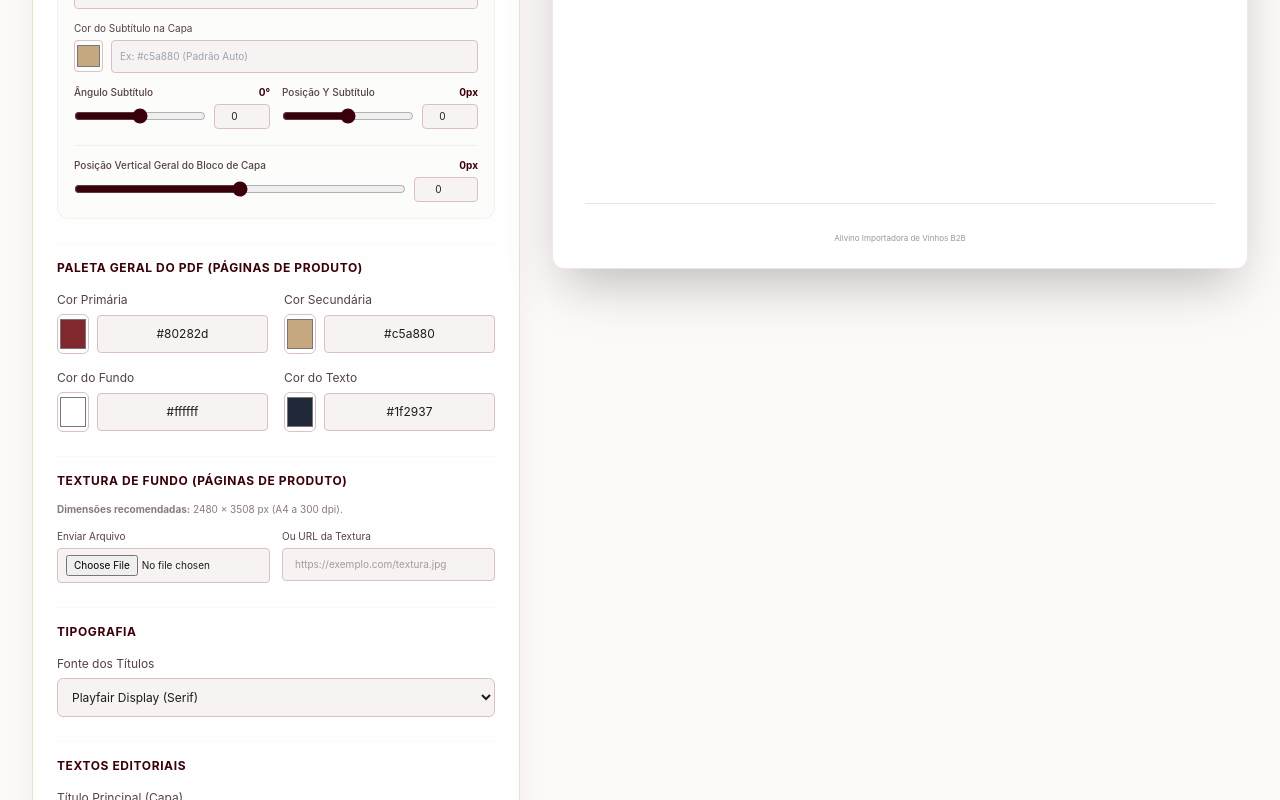
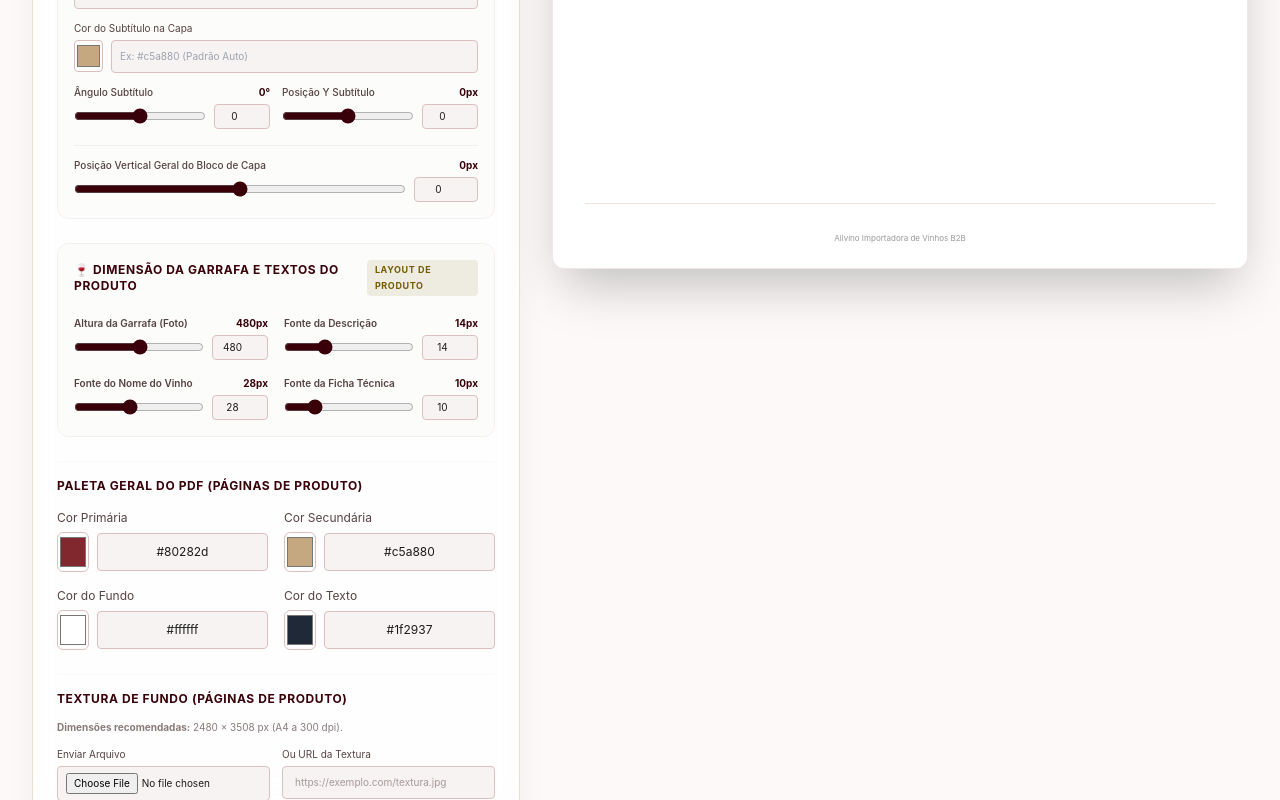
Before and after one commit to Sarti-Augusto/Allvino_Catalogo_B2B, a Next.js app: page /admin/templates in a window 1280 px wide. Shown: the part 946-1746 px from the top of the page. Built offline with nearby package versions, Linux system fonts and the light colour scheme; no server answers; the database is empty.

Commit message:
feat: increase default bottle size and product description font sizes with full template editor controls

```diff
--- a/src/app/admin/templates/page.tsx
+++ b/src/app/admin/templates/page.tsx
@@ -26,6 +26,11 @@ interface TemplateStyles {
   coverSubtitleAngle?: number;
   coverSubtitleYOffset?: number;
   coverVerticalOffset?: number;
+  // Product page fine-tuning:
+  productImgHeight?: number;
+  productDescFontSize?: number;
+  productNameFontSize?: number;
+  productSpecsFontSize?: number;
 }
 
 interface Template {
@@ -88,6 +93,12 @@ export default function TemplatesPage() {
   const [coverSubtitleYOffset, setCoverSubtitleYOffset] = useState(0);
 
   const [coverVerticalOffset, setCoverVerticalOffset] = useState(0);
+
+  // Product Page Fine-Tuning State (Bottle & Descriptions)
+  const [productImgHeight, setProductImgHeight] = useState(480);
+  const [productDescFontSize, setProductDescFontSize] = useState(14);
+  const [productNameFontSize, setProductNameFontSize] = useState(28);
+  const [productSpecsFontSize, setProductSpecsFontSize] = useState(10);
 
   // Preview tab
   const [previewTab, setPreviewTab] = useState<"cover" | "product">("cover");
@@ -155,6 +166,11 @@ export default function TemplatesPage() {
       setCoverSubtitleYOffset(typeof s.coverSubtitleYOffset === "number" ? s.coverSubtitleYOffset : 0);
 
       setCoverVerticalOffset(typeof s.coverVerticalOffset === "number" ? s.coverVerticalOffset : 0);
+
+      setProductImgHeight(typeof s.productImgHeight === "number" ? s.productImgHeight : 480);
+      setProductDescFontSize(typeof s.productDescFontSize === "number" ? s.productDescFontSize : 14);
+      setProductNameFontSize(typeof s.productNameFontSize === "number" ? s.productNameFontSize : 28);
+      setProductSpecsFontSize(typeof s.productSpecsFontSize === "number" ? s.productSpecsFontSize : 10);
     } catch {
       console.error("Erro ao interpretar estilos do template.");
     }
@@ -189,6 +205,10 @@ export default function TemplatesPage() {
         coverSubtitleAngle,
         coverSubtitleYOffset,
         coverVerticalOffset,
+        productImgHeight,
+        productDescFontSize,
+        productNameFontSize,
+        productSpecsFontSize,
       }),
     };
 
@@ -232,7 +252,6 @@ export default function TemplatesPage() {
       ? "Georgia, serif"
       : "Georgia, serif";
 
-  // Resolved colors for cover preview
   const resolvedCoverTitleColor = coverTitleColor || (hasCoverBg ? "#ffffff" : primaryColor);
   const resolvedCoverSubColor = coverSubtitleColor || (hasCoverBg ? "rgba(255,255,255,0.78)" : secondaryColor);
 
@@ -308,7 +327,7 @@ export default function TemplatesPage() {
             Editor de Templates PDF
           </h1>
           <p className="text-allvino-on-surface-variant text-sm mt-1">
-            Personalize o layout da capa (logo, títulos, rotações, alturas e cores) e das páginas internas do catálogo.
+            Personalize a capa (logo, posições, ângulos) e as páginas internas (tamanho da garrafa e textos da descrição).
           </p>
         </div>
 
@@ -371,7 +390,7 @@ export default function TemplatesPage() {
                   </label>
                 </div>
 
-                {/* ── COVER IMAGE & TEXT ADJUSTMENTS ── */}
+                {/* ── COVER IMAGE ── */}
                 <div className="space-y-4 pt-2 border-t border-allvino-outline-variant/10">
                   <h4 className="text-xs font-bold uppercase tracking-wider text-allvino-primary">
                     Imagem de Capa do Catálogo
@@ -430,7 +449,7 @@ export default function TemplatesPage() {
                         onClick={() => setCoverImageUrl("")}
                         className="text-[10px] text-red-500 hover:text-red-700 font-bold flex-shrink-0"
                       >
-                        ✕ Removar
+                        ✕ Remover
                       </button>
                     </div>
                   )}
@@ -733,6 +752,122 @@ export default function TemplatesPage() {
                         onChange={(e) => setCoverVerticalOffset(Number(e.target.value))}
                         className="w-16 text-[10px] p-1 rounded bg-allvino-surface-container-low border border-allvino-outline-variant text-center"
                       />
+                    </div>
+                  </div>
+                </div>
+
+                {/* ── PRODUCT PAGE FINE-TUNING PANEL ── */}
+                <div className="space-y-4 pt-4 border-t border-allvino-outline-variant/20 bg-allvino-surface-container-low/30 p-4 rounded-xl border">
+                  <h4 className="text-xs font-bold uppercase tracking-wider text-allvino-primary flex items-center justify-between">
+                    <span>🍷 Dimensão da Garrafa e Textos do Produto</span>
+                    <span className="text-[9px] text-allvino-secondary bg-allvino-secondary/10 px-2 py-0.5 rounded font-bold">
+                      Layout de Produto
+                    </span>
+                  </h4>
+
+                  <div className="grid grid-cols-1 sm:grid-cols-2 gap-4 pt-1">
+                    {/* Bottle Image Height */}
+                    <div>
+                      <div className="flex items-center justify-between mb-1">
+                        <label className="text-[10px] text-allvino-on-surface-variant font-semibold">
+                          Altura da Garrafa (Foto)
+                        </label>
+                        <span className="text-[10px] font-bold text-allvino-primary">{productImgHeight}px</span>
+                      </div>
+                      <div className="flex items-center gap-2">
+                        <input
+                          type="range"
+                          min="250"
+                          max="700"
+                          value={productImgHeight}
+                          onChange={(e) => setProductImgHeight(Number(e.target.value))}
+                          className="w-full accent-allvino-primary"
+                        />
+                        <input
+                          type="number"
+                          value={productImgHeight}
+                          onChange={(e) => setProductImgHeight(Number(e.target.value))}
+                          className="w-14 text-[10px] p-1 rounded bg-allvino-surface-container-low border border-allvino-outline-variant text-center"
+                        />
+                      </div>
+                    </div>
+
+                    {/* Product Description Font Size */}
+                    <div>
+                      <div className="flex items-center justify-between mb-1">
+                        <label className="text-[10px] text-allvino-on-surface-variant font-semibold">
+                          Fonte da Descrição
+                        </label>
+                        <span className="text-[10px] font-bold text-allvino-primary">{productDescFontSize}px</span>
+                      </div>
+                      <div className="flex items-center gap-2">
+                        <input
+                          type="range"
+                          min="10"
+                          max="24"
+                          value={productDescFontSize}
+                          onChange={(e) => setProductDescFontSize(Number(e.target.value))}
+                          className="w-full accent-allvino-primary"
+                        />
+                        <input
+                          type="number"
+                          value={productDescFontSize}
+                          onChange={(e) => setProductDescFontSize(Number(e.target.value))}
+                          className="w-14 text-[10px] p-1 rounded bg-allvino-surface-container-low border border-allvino-outline-variant text-center"
+                        />
+                      </div>
+                    </div>
+
+                    {/* Product Name Font Size */}
+                    <div>
+                      <div className="flex items-center justify-between mb-1">
+                        <label className="text-[10px] text-allvino-on-surface-variant font-semibold">
+                          Fonte do Nome do Vinho
+                        </label>
+                        <span className="text-[10px] font-bold text-allvino-primary">{productNameFontSize}px</span>
+                      </div>
+                      <div className="flex items-center gap-2">
+                        <input
+                          type="range"
+                          min="18"
+                          max="42"
+                          value={productNameFontSize}
+                          onChange={(e) => setProductNameFontSize(Number(e.target.value))}
+                          className="w-full accent-allvino-primary"
+                        />
+                        <input
+                          type="number"
+                          value={productNameFontSize}
+                          onChange={(e) => setProductNameFontSize(Number(e.target.value))}
+                          className="w-14 text-[10px] p-1 rounded bg-allvino-surface-container-low border border-allvino-outline-variant text-center"
+                        />
+                      </div>
+                    </div>
+
+                    {/* Product Specs Font Size */}
+                    <div>
+                      <div className="flex items-center justify-between mb-1">
+                        <label className="text-[10px] text-allvino-on-surface-variant font-semibold">
+                          Fonte da Ficha Técnica
+                        </label>
+                        <span className="text-[10px] font-bold text-allvino-primary">{productSpecsFontSize}px</span>
+                      </div>
+                      <div className="flex items-center gap-2">
+                        <input
+                          type="range"
+                          min="8"
+                          max="18"
+                          value={productSpecsFontSize}
+                          onChange={(e) => setProductSpecsFontSize(Number(e.target.value))}
+                          className="w-full accent-allvino-primary"
+                        />
+                        <input
+                          type="number"
+                          value={productSpecsFontSize}
+                          onChange={(e) => setProductSpecsFontSize(Number(e.target.value))}
+                          className="w-14 text-[10px] p-1 rounded bg-allvino-surface-container-low border border-allvino-outline-variant text-center"
+                        />
+                      </div>
                     </div>
                   </div>
                 </div>
@@ -1069,78 +1204,88 @@ export default function TemplatesPage() {
 
                   {/* ── PRODUCT PREVIEW ── */}
                   {previewTab === "product" && (
-                    <div className="h-full flex flex-col items-center px-10 py-8 relative">
+                    <div className="h-full flex flex-col items-center px-10 py-6 relative">
                       {/* Product header */}
-                      <div className="text-center w-full pt-2">
+                      <div className="text-center w-full pt-1">
                         <h2
-                          className="text-lg font-bold mb-1.5"
+                          className="font-bold mb-1 transition-all"
                           style={{
                             color: primaryColor,
                             fontFamily: previewFont,
+                            fontSize: `${Math.round(productNameFontSize * 0.7)}px`,
                           }}
                         >
                           {PREVIEW_WINE.name}
                         </h2>
                         <p
-                          className="text-[8px] uppercase tracking-[3px] font-semibold"
-                          style={{ color: secondaryColor }}
+                          className="uppercase tracking-[3px] font-semibold transition-all"
+                          style={{
+                            color: secondaryColor,
+                            fontSize: `${Math.round(productSpecsFontSize * 0.85)}px`,
+                          }}
                         >
                           {PREVIEW_WINE.paisOrigem} ·{" "}
                           {PREVIEW_WINE.regiao}
                         </p>
                         <div
-                          className="w-10 h-px mx-auto my-4"
+                          className="w-10 h-px mx-auto my-3"
                           style={{ background: secondaryColor }}
                         />
                       </div>
 
                       {/* Bottle image */}
-                      <div className="flex-1 flex items-center justify-center py-2">
+                      <div className="flex-1 flex items-center justify-center py-1 overflow-hidden">
                         <img
                           src={PREVIEW_WINE.imagemUrl}
                           alt={PREVIEW_WINE.name}
-                          className="object-contain"
+                          className="object-contain transition-all duration-150"
                           style={{
-                            maxHeight: "200px",
-                            maxWidth: "100px",
+                            maxHeight: `${Math.round(productImgHeight * 0.56)}px`,
+                            maxWidth: `${Math.round(productImgHeight * 0.28)}px`,
                             filter:
-                              "drop-shadow(0 6px 16px rgba(0,0,0,.10))",
+                              "drop-shadow(0 8px 20px rgba(0,0,0,.12))",
                           }}
                         />
                       </div>
 
                       {/* Details */}
                       <div className="text-center w-full max-w-sm">
-                        <p className="text-[7px] text-gray-400 uppercase tracking-wider mb-2">
+                        <p
+                          className="text-gray-400 uppercase tracking-wider mb-2 transition-all"
+                          style={{
+                            fontSize: `${Math.round(productSpecsFontSize * 0.8)}px`,
+                          }}
+                        >
                           {PREVIEW_WINE.vinicola} · {PREVIEW_WINE.uva} ·
                           Safra {PREVIEW_WINE.safra} ·{" "}
                           {PREVIEW_WINE.teorAlcoolico}% vol
                         </p>
                         <p
-                          className="text-[8px] leading-relaxed mb-4"
+                          className="leading-relaxed mb-3 transition-all"
                           style={{
                             color: textColor,
-                            fontWeight: 300,
+                            fontWeight: 400,
+                            fontSize: `${Math.round(productDescFontSize * 0.75)}px`,
                           }}
                         >
                           {PREVIEW_WINE.desc}
                         </p>
                         <div
-                          className="border-t pt-3"
+                          className="border-t pt-2"
                           style={{ borderColor: "#e4e4e4" }}
                         >
-                          <p className="text-[6px] uppercase tracking-[3px] text-gray-400 mb-0.5">
+                          <p className="text-[6.5px] uppercase tracking-[3px] text-gray-400 mb-0.5">
                             Preço Unitário B2B
                           </p>
                           <p
-                            className="text-[7px] font-semibold mb-1.5"
+                            className="text-[7.5px] font-semibold mb-1"
                             style={{ color: secondaryColor }}
                           >
                             Caixa c/ 6 garrafas
                           </p>
                           <div className="flex items-baseline justify-center gap-2">
                             <span
-                              className="text-base font-bold"
+                              className="text-base font-extrabold"
                               style={{ color: primaryColor }}
                             >
                               R${" "}
@@ -1155,7 +1300,7 @@ export default function TemplatesPage() {
 
                       {/* Footer */}
                       <div
-                        className="absolute bottom-4 left-10 right-10 border-t pt-2 flex justify-between text-[6px] text-gray-300"
+                        className="absolute bottom-4 left-10 right-10 border-t pt-2 flex justify-between text-[6.5px] text-gray-300"
                         style={{ borderColor: "#eee" }}
                       >
                         <span>
--- a/src/app/api/export-pdf/route.ts
+++ b/src/app/api/export-pdf/route.ts
@@ -81,6 +81,13 @@ export async function GET() {
     const coverSubtitleYOffset = typeof styles.coverSubtitleYOffset === "number" ? styles.coverSubtitleYOffset : 0;
 
     const coverVerticalOffset = typeof styles.coverVerticalOffset === "number" ? styles.coverVerticalOffset : 0;
+
+    // Fine-tuning product page parameters (Bottle size & text dimensions)
+    const productImgHeight = typeof styles.productImgHeight === "number" ? styles.productImgHeight : 480;
+    const productImgMaxWidth = Math.round(productImgHeight * 0.52);
+    const productDescFontSize = typeof styles.productDescFontSize === "number" ? styles.productDescFontSize : 14;
+    const productNameFontSize = typeof styles.productNameFontSize === "number" ? styles.productNameFontSize : 28;
+    const productSpecsFontSize = typeof styles.productSpecsFontSize === "number" ? styles.productSpecsFontSize : 10;
 
     // 6. Resolve font family CSS
     const fontCSS =
@@ -219,79 +226,80 @@ img{-webkit-print-color-adjust:exact!important;print-color-adjust:exact!importan
 /* ── PRODUCT PAGE ─────────────────────── */
 .prod-page{
   width:210mm;height:297mm;
-  padding:42px 52px 55px;
+  padding:36px 48px 45px;
   display:flex;flex-direction:column;
   align-items:center;
   position:relative;
   page-break-after:always;
 }
 .prod-top{
-  text-align:center;width:100%;padding-top:8px;
+  text-align:center;width:100%;padding-top:4px;
 }
 .prod-name{
   font-family:${fontCSS};
-  font-size:24px;font-weight:700;
+  font-size:${productNameFontSize}px;font-weight:700;
   color:${primaryColor};
-  letter-spacing:1px;margin-bottom:10px;
+  letter-spacing:1px;margin-bottom:8px;
 }
 .prod-origin{
-  font-size:10px;color:${secondaryColor};
+  font-size:${productSpecsFontSize}px;color:${secondaryColor};
   text-transform:uppercase;letter-spacing:3px;font-weight:600;
 }
 .prod-line{
-  width:45px;height:1.5px;
+  width:50px;height:1.5px;
   background:${secondaryColor};
-  margin:20px auto;
+  margin:14px auto;
 }
 .prod-img-area{
   flex:1;display:flex;
   align-items:center;justify-content:center;
-  padding:10px 0;
+  padding:5px 0;
 }
 .prod-img{
-  max-height:370px;max-width:170px;
+  max-height:${productImgHeight}px;
+  max-width:${productImgMaxWidth}px;
   object-fit:contain;
-  filter:drop-shadow(0 8px 24px rgba(0,0,0,.10));
+  filter:drop-shadow(0 10px 30px rgba(0,0,0,.14));
 }
 .prod-bottom{
-  text-align:center;width:100%;max-width:460px;
+  text-align:center;width:100%;max-width:500px;
 }
 .prod-specs{
-  font-size:8.5px;color:#999;
+  font-size:${productSpecsFontSize}px;color:#888;
   text-transform:uppercase;letter-spacing:1.5px;
-  margin-bottom:12px;
+  margin-bottom:10px;
 }
 .prod-desc{
-  font-size:10.5px;line-height:1.85;
-  color:${textColor};font-weight:300;
-  margin-bottom:20px;
+  font-size:${productDescFontSize}px;line-height:1.8;
+  color:${textColor};font-weight:400;
+  margin-bottom:16px;
 }
 .prod-price-box{
-  border-top:1px solid #e4e4e4;padding-top:14px;
+  border-top:1px solid #e4e4e4;padding-top:12px;
 }
 .prod-price-label{
-  font-size:7.5px;text-transform:uppercase;
+  font-size:8px;text-transform:uppercase;
   letter-spacing:3px;color:#aaa;margin-bottom:2px;
 }
 .prod-price-info{
-  font-size:8.5px;color:${secondaryColor};
-  font-weight:600;margin-bottom:8px;
+  font-size:9.5px;color:${secondaryColor};
+  font-weight:600;margin-bottom:6px;
 }
 .prod-price-row{
   display:flex;align-items:baseline;
-  justify-content:center;gap:10px;
+  justify-content:center;gap:12px;
 }
 .price-val{
-  font-size:20px;font-weight:700;color:${primaryColor};
+  font-size:22px;font-weight:800;color:${primaryColor};
 }
 .price-old{
-  font-size:12px;color:#bbb;text-decoration:line-through;
+  font-size:13px;color:#bbb;text-decoration:line-through;
 }
 .page-foot{
-  position:absolute;bottom:22px;left:52px;right:52px;
+  position:absolute;bottom:20px;left:48px;right:48px;
   border-top:1px solid #eee;padding-top:8px;
   display:flex;justify-content:space-between;
-  font-size:7.5px;color:#bbb;letter-spacing:.5px;
+  font-size:8px;color:#bbb;letter-spacing:.5px;
 }
 </style>
 </head>
```
